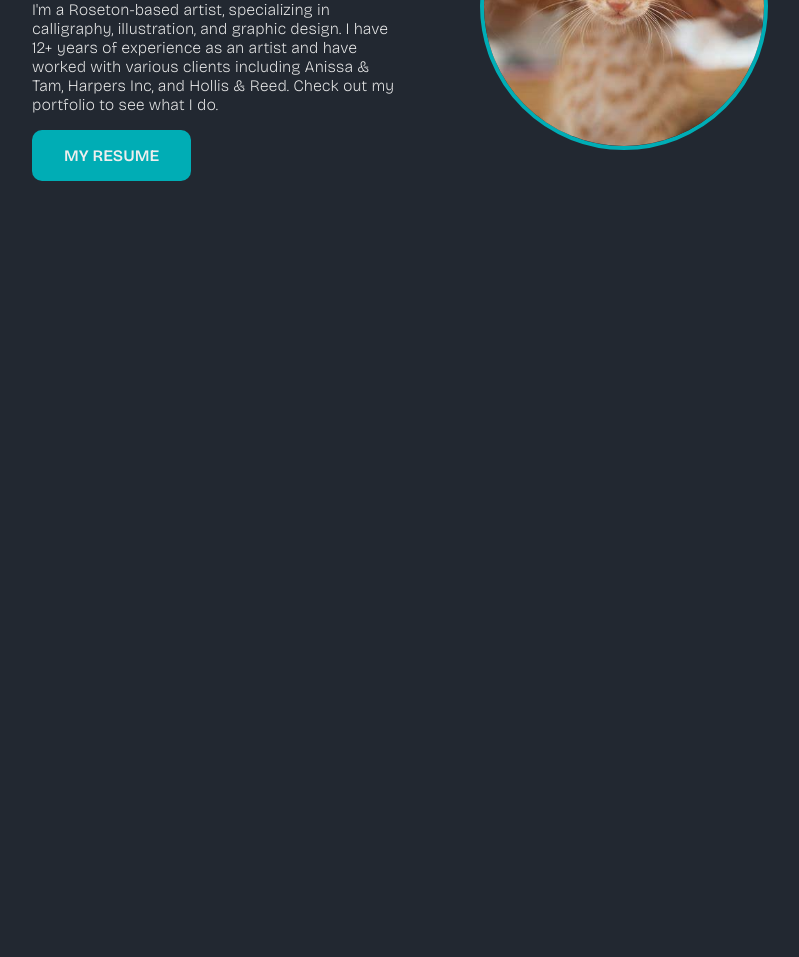
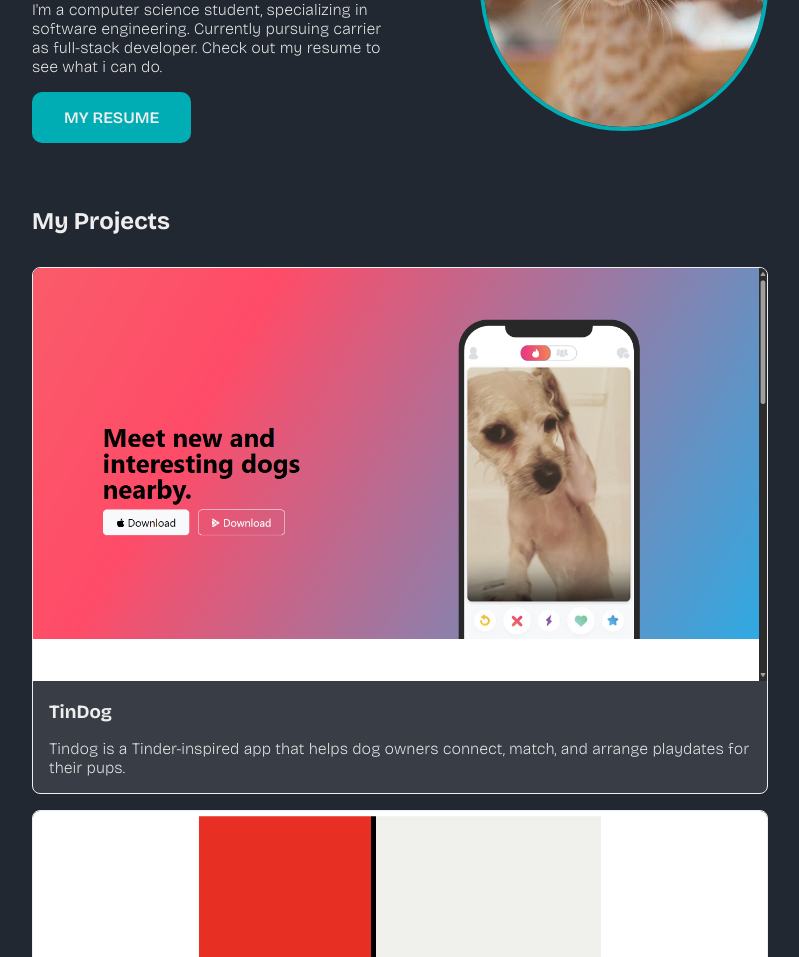
Before and after one commit to ibrammalik/u-day-tcwdb, a plain HTML site: page 12.00 [Capstone Project] Personal Site/index.html in a window 1280 px wide. Shown: the part 202-1159 px from the top of the page, without its empty margins (240-1039 px from the left). Before the commit the page ends 800 px from the top, so only its background shows below. Drawn offline with nearby package versions, Linux system fonts and the light colour scheme.

Commit message:
[Capstone Project] Personal Site
feat: Projects Section

```diff
--- a/12.00 [Capstone Project] Personal Site/index.html
+++ b/12.00 [Capstone Project] Personal Site/index.html
@@ -19,24 +19,51 @@
         <img src="./images/cat.png" alt="cat" />
         <div>
           <p>
-            I'm a Roseton-based artist, specializing in calligraphy,
-            illustration, and graphic design. I have 12+ years of experience as
-            an artist and have worked with various clients including Anissa &
-            Tam, Harpers Inc, and Hollis & Reed. Check out my portfolio to see
-            what I do.
+            I'm a computer science student, specializing in software
+            engineering. Currently pursuing carrier as full-stack developer.
+            Check out my resume to see what i can do.
           </p>
           <a href="">My Resume</a>
         </div>
       </div>
     </section>
 
-    <section id="education"></section>
-
-    <section id="experience"></section>
-
-    <section id="skills"></section>
-
-    <section id="projects"></section>
+    <section id="projects" class="container">
+      <div>
+        <h2>My Projects</h2>
+        <div class="projects-container">
+          <div class="project">
+            <img
+              src="./images/tindog.png"
+              alt="Screenshot Project 1"
+              class="project-thumbnail"
+            />
+            <div class="project-body">
+              <h3 class="project-title">TinDog</h3>
+              <p class="project-description">
+                Tindog is a Tinder-inspired app that helps dog owners connect,
+                match, and arrange playdates for their pups.
+              </p>
+            </div>
+          </div>
+          <div class="project">
+            <img
+              src="./images/mondrian-painting-site.png"
+              alt="Screenshot Project 1"
+              class="project-thumbnail"
+            />
+            <div class="project-body">
+              <h3 class="project-title">Mondrian Painting</h3>
+              <p class="project-description">
+                A Mondrian-inspired website that recreates his iconic abstract
+                paintings using CSS Grid, designed as an interactive way to
+                learn and practice grid layout techniques. 🎨🖼️
+              </p>
+            </div>
+          </div>
+        </div>
+      </div>
+    </section>
 
     <section id="about"></section>
 
--- a/12.00 [Capstone Project] Personal Site/style.css
+++ b/12.00 [Capstone Project] Personal Site/style.css
@@ -26,7 +26,7 @@ body {
 #hero > div {
   display: grid;
   grid-template-columns: 1fr;
-  margin: 2rem 1rem;
+  padding: 2rem 1rem;
 
   @media (min-width: 768px) {
     grid-template-columns: repeat(2, 1fr);
@@ -99,3 +99,40 @@ body {
 #hero a:hover {
   background-color: var(--gray);
 }
+
+#projects > div {
+  padding: 2rem 1rem;
+}
+
+#projects > div > h2 {
+  margin-bottom: 2rem;
+}
+
+#projects .projects-container {
+  display: grid;
+  grid-template-columns: 1;
+  gap: 1rem;
+}
+
+#projects .projects-container .project {
+  border: 1px solid var(--white);
+  border-radius: 8px;
+  overflow: hidden;
+  background-color: var(--gray);
+}
+
+.project-body {
+  padding: 1rem;
+}
+
+.project-title {
+  margin-bottom: 1rem;
+}
+
+.project-thumbnail {
+  width: 100%;
+}
+
+.project-description {
+  font-weight: 200;
+}
```
Also changed, not shown: 12.00 [Capstone Project] Personal Site/images/mondrian-painting-site.png (added), 12.00 [Capstone Project] Personal Site/images/tindog.png (added).
